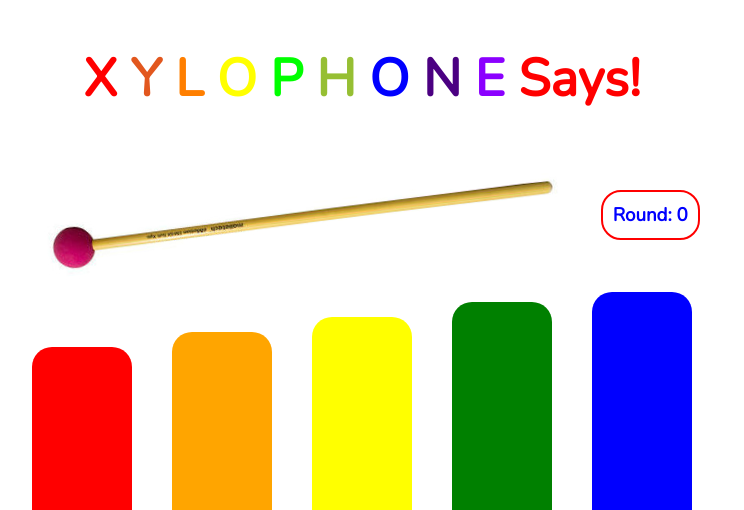
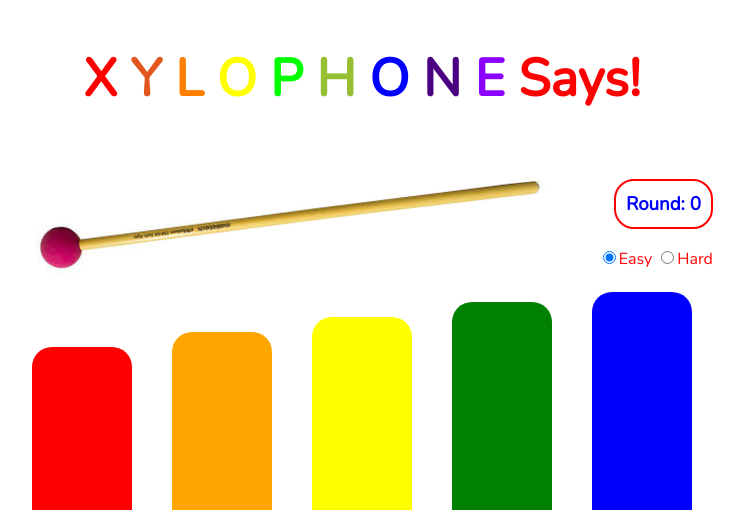
Before and after one commit to ccparkhurst/xylophone-says-game, a PHP site: page / in a window 1280 px wide. Shown: the top 510 px of the page, without its empty margins (278-1022 px from the left). Run offline with PHP 8.4, Linux system fonts and the light colour scheme; some libraries are stand-ins or nearby versions.

Commit message:
added difficulty levels

```diff
--- a/app.js
+++ b/app.js
@@ -4,6 +4,7 @@ var userSequenceArray = [];
 var keys = ['C', 'D', 'E', 'F', 'G'];
 var round = 0;
 var active = false;
+var difficulty;
 
 //Play sound when user clicks on a key --> "free play mode"
 function freePlayMode() {
@@ -25,6 +26,18 @@ function freePlayMode() {
 }
 freePlayMode();
 
+//choose between easy and hard
+// function difficultyLevel() {
+//   $('#easybutton').click(function() {
+//         $('#easybutton').prop("checked", true);
+//   });
+//   $('#hardbutton').click(function() {
+//         $('#easybutton').prop("checked", true);
+// });
+// }
+//
+// difficultyLevel();
+
 //trigger the start of the game
 function startGame() {
     $('img').click(function() {
@@ -39,6 +52,9 @@ function incRound() {
     $('.round').html('Round: ' + round);
 }
 
+
+
+
 //generate the computer sequence
 function generateCompSequence() {
     compSequenceArray.push(Math.floor(Math.random() * 5));
@@ -49,21 +65,35 @@ function generateCompSequence() {
 function playStuff(key, audio) {
     $(key).animate({
         opacity: '0.5'
-    }, 10);
-    window.setTimeout(function() {
-        $(key).animate({
-            opacity: '1'
-        }, 10);
-    }, 500); //key flash
+    }, 0);
+    if ($('input:radio[value="easy"]').is(':checked')) {              //easy mode, flash .5 sec
+        window.setTimeout(function() {
+            $(key).animate({
+                opacity: '1'
+            }, 0);
+        }, 500); //key flash
+    } else {
+      window.setTimeout(function() {
+          $(key).animate({
+              opacity: '1'
+          }, 0);
+      }, 350); //key flash                                          //hard mode, flash .35 sec
+    }
     $(audio).get(0).play(); //play sound
 }
 
 //display sequence to user with flash & sound
 function showCompSequence() {
     for (var i = 0; i < compSequenceArray.length; i++) {
+      if ($('input:radio[value="easy"]').is(':checked')) {
         window.setTimeout(function(i) {
             playStuff('#key' + keys[compSequenceArray[i]], '#audioKey' + keys[compSequenceArray[i]]);
-        }, i * 750, i);
+        }, i * 750, i);                       //easy mode, wait 750ms between keys
+      } else {                                //if hard button is checked
+        window.setTimeout(function(i) {
+            playStuff('#key' + keys[compSequenceArray[i]], '#audioKey' + keys[compSequenceArray[i]]);
+        }, i * 500, i);                       //hard mode, wait 500ms between keys
+      }
     }
 }
 
--- a/css/style.css
+++ b/css/style.css
@@ -31,6 +31,13 @@ img {
     display: inline;
     float: right;
     border-radius: 20px;
+}
+
+.difficulty {
+  display: inline;
+  float: none;
+  margin-left: 10px;
+  /*align-self: */
 }
 
 .xylophone {
--- a/index.html
+++ b/index.html
@@ -28,7 +28,11 @@
                 <audio preload="auto" id="audioKeyAll" data-tile="X">
                   <source src="audio/keyAll.wav" type="audio/wav">
                 </audio>
-                <h3 class="round">Round: 0</h3>
+                <div class="difficulty">
+                  <h3 class="round">Round: 0</h3><br>
+                  <input type="radio" name="type" id="easybutton" value="easy" checked>Easy
+                  <input type="radio" name="type" id="hardbutton" value="hard">Hard<br>
+                </div>
             </div>
             <div class="xylophone">
                 <div class="key" id="keyC">
```
